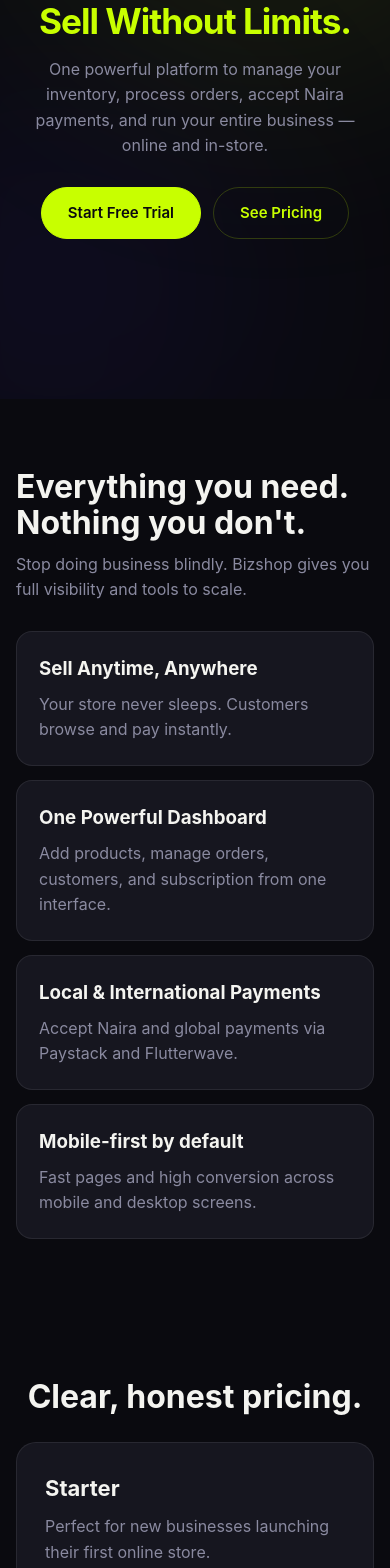
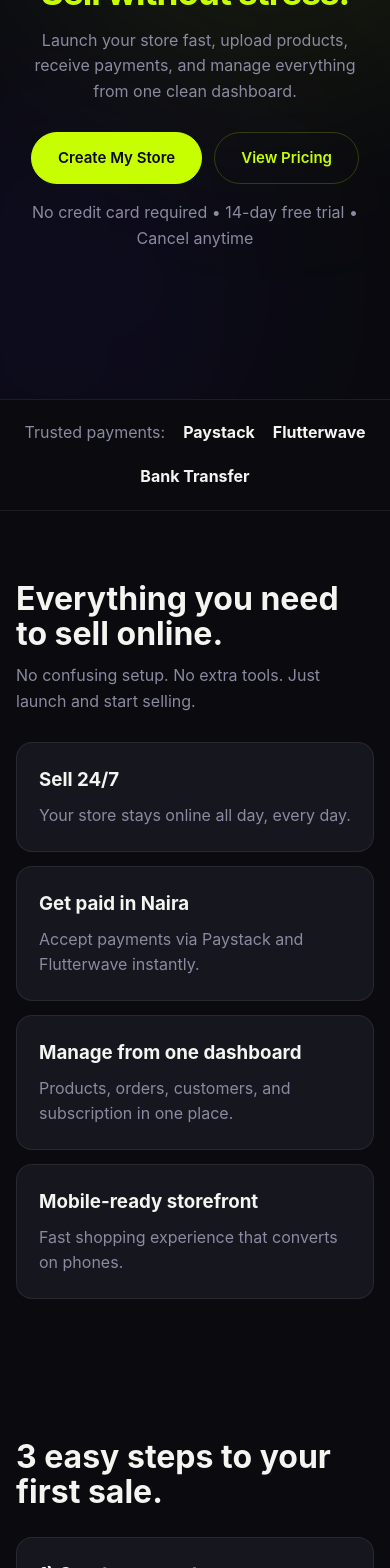
Before and after one commit to jubrilzy/myapp, a Next.js app: page / in a window 390 px wide. Shown: the part 340-1908 px from the top of the page. Built offline with nearby package versions, Linux system fonts and the light colour scheme.

Commit message:
Make homepage copy less formal with richer mobile-first sections

```diff
--- a/app/globals.css
+++ b/app/globals.css
@@ -67,6 +67,23 @@
 .nav-logo em { color: var(--lime); font-style: normal; }
 .nav-logo-icon { width: 30px; height: 30px; background: var(--lime); color: #111; display: grid; place-items: center; border-radius: 8px; }
 .nav-right { display: flex; gap: 10px; }
+
+.nav-links { display:flex; gap:20px; align-items:center; }
+.nav-links a { color: var(--muted); font-size: 14px; }
+.nav-links a:hover { color: var(--white); }
+
+.logos-strip {
+  border-top: 1px solid var(--border);
+  border-bottom: 1px solid var(--border);
+  padding: 20px 16px;
+  display: flex;
+  justify-content: center;
+  gap: 18px;
+  flex-wrap: wrap;
+  color: var(--muted);
+}
+.logos-strip strong { color: var(--white); font-weight: 700; }
+
 
 .hero { min-height: 80vh; display: grid; place-items: center; padding: 70px 16px 40px; position: relative; overflow: hidden; }
 .hero-inner { max-width: 860px; text-align: center; position: relative; z-index: 2; }
@@ -177,5 +194,6 @@
   .dashboard { grid-template-columns: 1fr; }
   .sidebar { border-right: 0; border-bottom: 1px solid var(--border); }
   .topbar, .row-between { flex-direction: column; align-items: flex-start; }
+  .nav-links,
   .nav-right { display: none; }
 }
--- a/app/page.tsx
+++ b/app/page.tsx
@@ -1,12 +1,19 @@
 import Link from 'next/link';
+
+const highlights = [
+  { title: 'Sell 24/7', text: 'Your store stays online all day, every day.' },
+  { title: 'Get paid in Naira', text: 'Accept payments via Paystack and Flutterwave instantly.' },
+  { title: 'Manage from one dashboard', text: 'Products, orders, customers, and subscription in one place.' },
+  { title: 'Mobile-ready storefront', text: 'Fast shopping experience that converts on phones.' },
+];
 
 const plans = [
   {
     name: 'Starter',
     price: '₦10k',
     cycle: '/ quarter',
-    monthly: "That's ₦3,333 per month",
-    description: 'Perfect for new businesses launching their first online store.',
+    monthly: "That’s ₦3,333 / month",
+    description: 'Perfect for first-time sellers.',
     cta: 'Get Started',
     featured: false,
   },
@@ -14,8 +21,8 @@
     name: 'Pro',
     price: '₦25k',
     cycle: '/ quarter',
-    monthly: "That's ₦8,333 per month",
-    description: 'For growing businesses that need more power and customer tools.',
+    monthly: "That’s ₦8,333 / month",
+    description: 'Best for growing stores and teams.',
     cta: 'Start Free Trial',
     featured: true,
   },
@@ -23,8 +30,8 @@
     name: 'Business',
     price: '₦50k',
     cycle: '/ quarter',
-    monthly: "That's ₦16,667 per month",
-    description: 'For serious brands and scaling teams that demand the best.',
+    monthly: "That’s ₦16,667 / month",
+    description: 'For scaling brands with bigger goals.',
     cta: 'Get Started',
     featured: false,
   },
@@ -37,6 +44,11 @@
         <Link href="/" className="nav-logo">
           <span className="nav-logo-icon">🛍️</span> Biz<em>shop</em>
         </Link>
+        <div className="nav-links">
+          <a href="#features">Features</a>
+          <a href="#pricing">Pricing</a>
+          <a href="#how">How it works</a>
+        </div>
         <div className="nav-right">
           <Link className="btn btn-ghost" href="/login">Log in</Link>
           <Link className="btn btn-primary" href="/register">Start Free Trial</Link>
@@ -47,33 +59,51 @@
         <div className="blob blob-1" />
         <div className="blob blob-2" />
         <div className="hero-inner">
-          <div className="badge"><span className="badge-dot" />Built for Nigerian Businesses</div>
-          <h1>Grow Your Business. <em>Sell Without Limits.</em></h1>
+          <div className="badge"><span className="badge-dot" />Built for Nigerian businesses</div>
+          <h1>Grow your business. <em>Sell without stress.</em></h1>
           <p className="hero-sub">
-            One powerful platform to manage your inventory, process orders, accept Naira payments,
-            and run your entire business — online and in-store.
+            Launch your store fast, upload products, receive payments, and manage everything from one clean dashboard.
           </p>
           <div className="hero-cta">
-            <Link href="/register" className="btn btn-primary btn-lg">Start Free Trial</Link>
-            <a href="#pricing" className="btn btn-outline-lime btn-lg">See Pricing</a>
+            <Link href="/register" className="btn btn-primary btn-lg">Create My Store</Link>
+            <a href="#pricing" className="btn btn-outline-lime btn-lg">View Pricing</a>
           </div>
+          <p className="muted" style={{ marginTop: 16 }}>No credit card required • 14-day free trial • Cancel anytime</p>
         </div>
       </section>
 
-      <section className="why container-slim" id="features">
-        <h2 className="section-title">Everything you need. Nothing you don&apos;t.</h2>
-        <p className="section-desc">Stop doing business blindly. Bizshop gives you full visibility and tools to scale.</p>
+      <section className="logos-strip">
+        <span>Trusted payments:</span>
+        <strong>Paystack</strong>
+        <strong>Flutterwave</strong>
+        <strong>Bank Transfer</strong>
+      </section>
+
+      <section className="container-slim" id="features">
+        <h2 className="section-title">Everything you need to sell online.</h2>
+        <p className="section-desc">No confusing setup. No extra tools. Just launch and start selling.</p>
         <div className="why-grid" style={{ marginTop: 28 }}>
-          <article className="why-item"><h3>Sell Anytime, Anywhere</h3><p>Your store never sleeps. Customers browse and pay instantly.</p></article>
-          <article className="why-item"><h3>One Powerful Dashboard</h3><p>Add products, manage orders, customers, and subscription from one interface.</p></article>
-          <article className="why-item"><h3>Local & International Payments</h3><p>Accept Naira and global payments via Paystack and Flutterwave.</p></article>
-          <article className="why-item"><h3>Mobile-first by default</h3><p>Fast pages and high conversion across mobile and desktop screens.</p></article>
+          {highlights.map((item) => (
+            <article key={item.title} className="why-item">
+              <h3>{item.title}</h3>
+              <p>{item.text}</p>
+            </article>
+          ))}
+        </div>
+      </section>
+
+      <section className="container-slim" id="how">
+        <h2 className="section-title">3 easy steps to your first sale.</h2>
+        <div className="why-grid" style={{ marginTop: 28 }}>
+          <article className="why-item"><h3>1) Create account</h3><p>Sign up and set your store name in minutes.</p></article>
+          <article className="why-item"><h3>2) Add products</h3><p>Upload product images, set prices, and publish.</p></article>
+          <article className="why-item"><h3>3) Share your link</h3><p>Start taking orders from Instagram, WhatsApp, and more.</p></article>
         </div>
       </section>
 
       <section className="pricing" id="pricing">
         <div className="container-slim">
-          <h2 className="section-title" style={{ textAlign: 'center' }}>Clear, honest pricing.</h2>
+          <h2 className="section-title" style={{ textAlign: 'center' }}>Simple pricing. No hidden fees.</h2>
           <div className="pricing-grid" style={{ marginTop: 28 }}>
             {plans.map((plan) => (
               <article key={plan.name} className={`pricing-card ${plan.featured ? 'popular' : ''}`}>
@@ -91,11 +121,11 @@
 
       <section className="cta-section">
         <div className="cta-inner">
-          <h2 className="section-title">Your store is one click away.</h2>
-          <p className="section-desc">Join Nigerian entrepreneurs already running smarter businesses on Bizshop.</p>
+          <h2 className="section-title">Ready to launch your store?</h2>
+          <p className="section-desc">Join sellers using Bizshop to run smarter ecommerce businesses.</p>
           <div className="cta-btns">
-            <Link href="/register" className="btn btn-primary btn-lg">Create your store</Link>
-            <Link href="/dashboard" className="btn btn-outline-lime btn-lg">Explore dashboard</Link>
+            <Link href="/register" className="btn btn-primary btn-lg">Start Free Trial</Link>
+            <Link href="/dashboard" className="btn btn-outline-lime btn-lg">See Dashboard</Link>
           </div>
         </div>
       </section>
```
